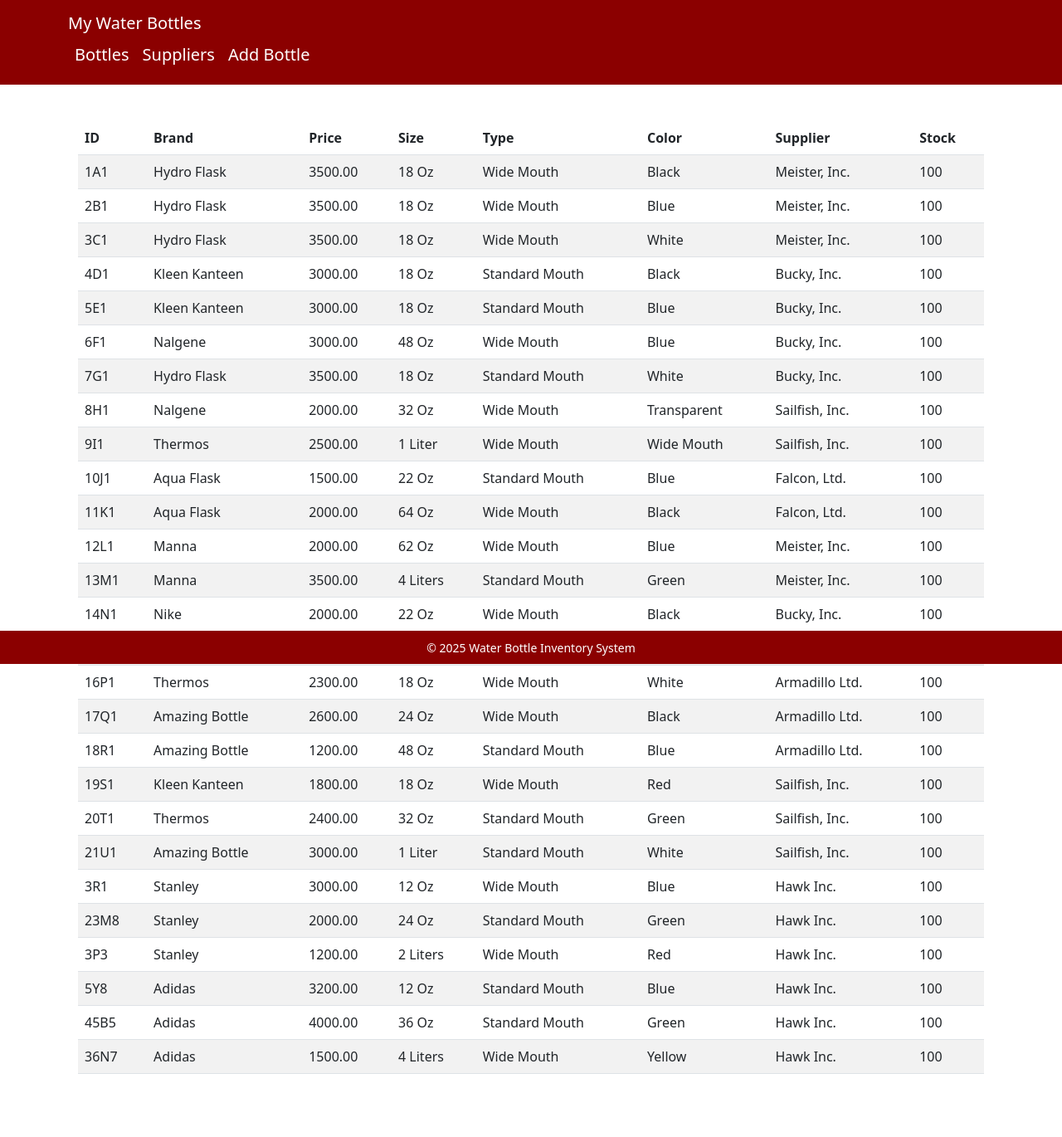
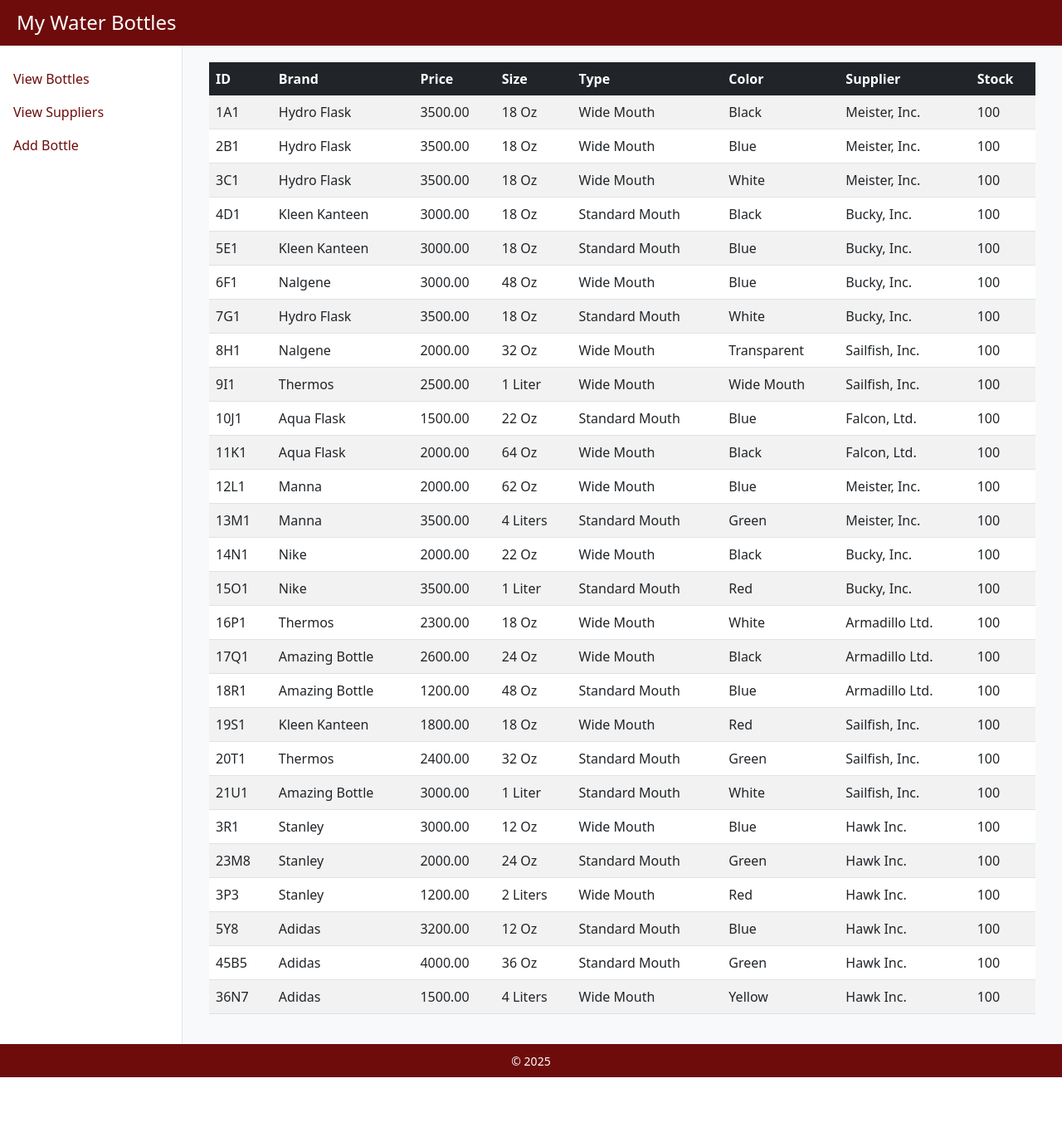
Before and after one commit to rinacode-alt/M5P-MakingTemplates-main, a Django app: page / in a window 1280 px wide. Shown: the whole page at 83% size. After the commit the page ends 1298 px from the top, so only its background shows below. Run offline with Django 5.2, Linux system fonts and the light colour scheme; data comes from the database, SQL or seed files in the repository.

Commit message:
add side bar

```diff
--- a/MyInventoryApp/templates/MyInventoryApp/base.html
+++ b/MyInventoryApp/templates/MyInventoryApp/base.html
@@ -15,87 +15,150 @@
     />
     <style>
       :root {
-        --brand-maroon: #8b0000;
-        --brand-dark-maroon: #660000;
+        --brand-maroon: #6e0c0c;
+        --brand-dark-maroon: #4d0909;
+        --header-height: 55px;
+        --dark-gray: #333333;
       }
 
       .bg-maroon {
         background-color: var(--brand-maroon) !important;
       }
 
-      .navbar {
-        background-color: var(--brand-maroon) !important;
+      body {
+        min-height: 100vh;
+        overflow-x: hidden;
+        padding: 0;
+        margin: 0;
       }
 
+      .header {
+        background-color: var(--brand-maroon);
+        color: white;
+        height: var(--header-height);
+        position: fixed;
+        top: 0;
+        left: 0;
+        right: 0;
+        z-index: 1030;
+        display: flex;
+        align-items: center;
+        justify-content: space-between;
+        padding: 0 20px;
+      }
+
+      .header h1 {
+        font-size: 1.5rem;
+        margin: 0;
+      }
+
+      /* Sidebar styling */
+      .page-container {
+        display: flex;
+        padding-top: var(--header-height);
+        min-height: calc(100vh - var(--header-height));
+      }
+
+      .sidebar {
+        width: 220px;
+        background-color: white;
+        border-right: 1px solid #e5e5e5;
+        padding-top: 20px;
+        flex-shrink: 0;
+      }
+
+      .sidebar .nav-link {
+        color: var(--brand-maroon);
+        font-weight: 500;
+        padding: 0.5rem 1rem;
+        text-decoration: none;
+        display: block;
+      }
+
+      .sidebar .nav-link:hover {
+        background-color: rgba(110, 12, 12, 0.05);
+      }
+
+      /* Content area */
+      .main-content {
+        flex-grow: 1;
+        padding: 20px;
+        background-color: #f8f9fa;
+      }
+
+      /* Table styling */
+      .table {
+        background-color: white;
+        border-collapse: collapse;
+      }
+
+      .table thead th {
+        background-color: #212529;
+        color: white;
+        border: none;
+      }
+
+      .table tbody tr:nth-of-type(odd) {
+        background-color: rgba(0, 0, 0, 0.03);
+      }
+
+      /* Button styling */
+      .btn-details {
+        background-color: #333;
+        color: white;
+        border: none;
+        padding: 4px 12px;
+      }
+
+      .btn-details:hover {
+        background-color: #555;
+        color: white;
+      }
+
+      /* Footer */
       .footer {
         background-color: var(--brand-maroon);
         color: white;
         padding: 0.5rem 0;
-        position: fixed;
-        bottom: 0;
-        width: 100%;
-      }
-
-      .navbar-brand,
-      .nav-link {
-        color: white !important;
-      }
-
-      .nav-link:hover {
-        color: rgba(255, 255, 255, 0.8) !important;
-      }
-
-      main {
-        margin-bottom: 60px;
-        padding-top: 20px;
-      }
-
-      .table-header {
-        background-color: var(--brand-maroon);
-        color: white;
+        text-align: center;
       }
     </style>
   </head>
   <body>
-    <nav class="navbar navbar-expand-lg bg-maroon">
-      <div class="container">
-        <span class="navbar-brand"
-          >My Water Bottles</a
-        >
-        <button
-          class="navbar-toggler"
-          type="button"
-          data-bs-toggle="collapse"
-          data-bs-target="#navbarNav"
-          aria-controls="navbarNav"
-          aria-expanded="false"
-          aria-label="Toggle navigation"
-        >
-          <span class="navbar-toggler-icon"></span>
-        </button>
-        <div class="collapse navbar-collapse" id="navbarNav">
-          <ul class="navbar-nav ms-auto">
+    <header class="header">
+      <h1>My Water Bottles</h1>
+
+    </header>
+
+    <div class="page-container">
+      <div class="sidebar">
+        <ul class="nav flex-column">
           <li class="nav-item">
-              <a class="nav-link" href="{% url 'view_bottles' %}">Bottles</a>
+            <a class="nav-link" href="{% url 'view_bottles' %}">
+              View Bottles
+            </a>
           </li>
           <li class="nav-item">
-              <a class="nav-link" href="{% url 'view_suppliers' %}"
-                >Suppliers</a
-              >
+            <a class="nav-link" href="{% url 'view_suppliers' %}">
+              View Suppliers
+            </a>
           </li>
           <li class="nav-item">
-              <a class="nav-link" href="{% url 'add_bottle' %}">Add Bottle</a>
+            <a class="nav-link" href="{% url 'add_bottle' %}">
+              Add Bottle
+            </a>
           </li>
         </ul>
       </div>
+
+      <div class="main-content">
+        {% block content %}{% endblock %}
       </div>
-    </nav>
+    </div>
 
-    <main class="container mt-4">{% block content %}{% endblock %}</main>
-
-    <footer class="footer text-center">
+    <footer class="footer">
       <div class="container">
-        <small>&copy; {% now "Y" %} Water Bottle Inventory System</small>
+        <small>&copy; {% now "Y" %}</small>
       </div>
     </footer>
 
```
Lines whose indentation alone changed are shown as unchanged.
